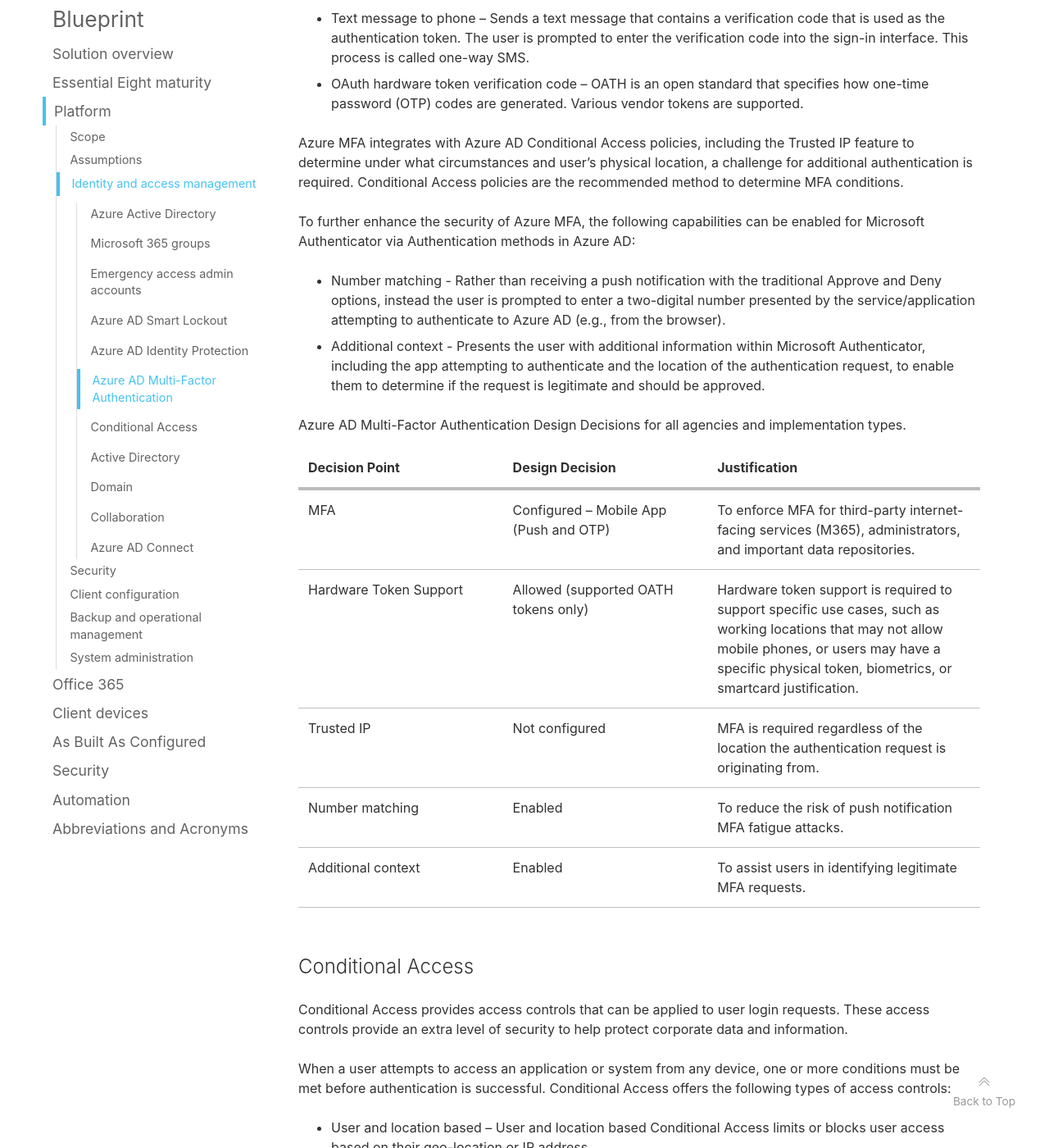
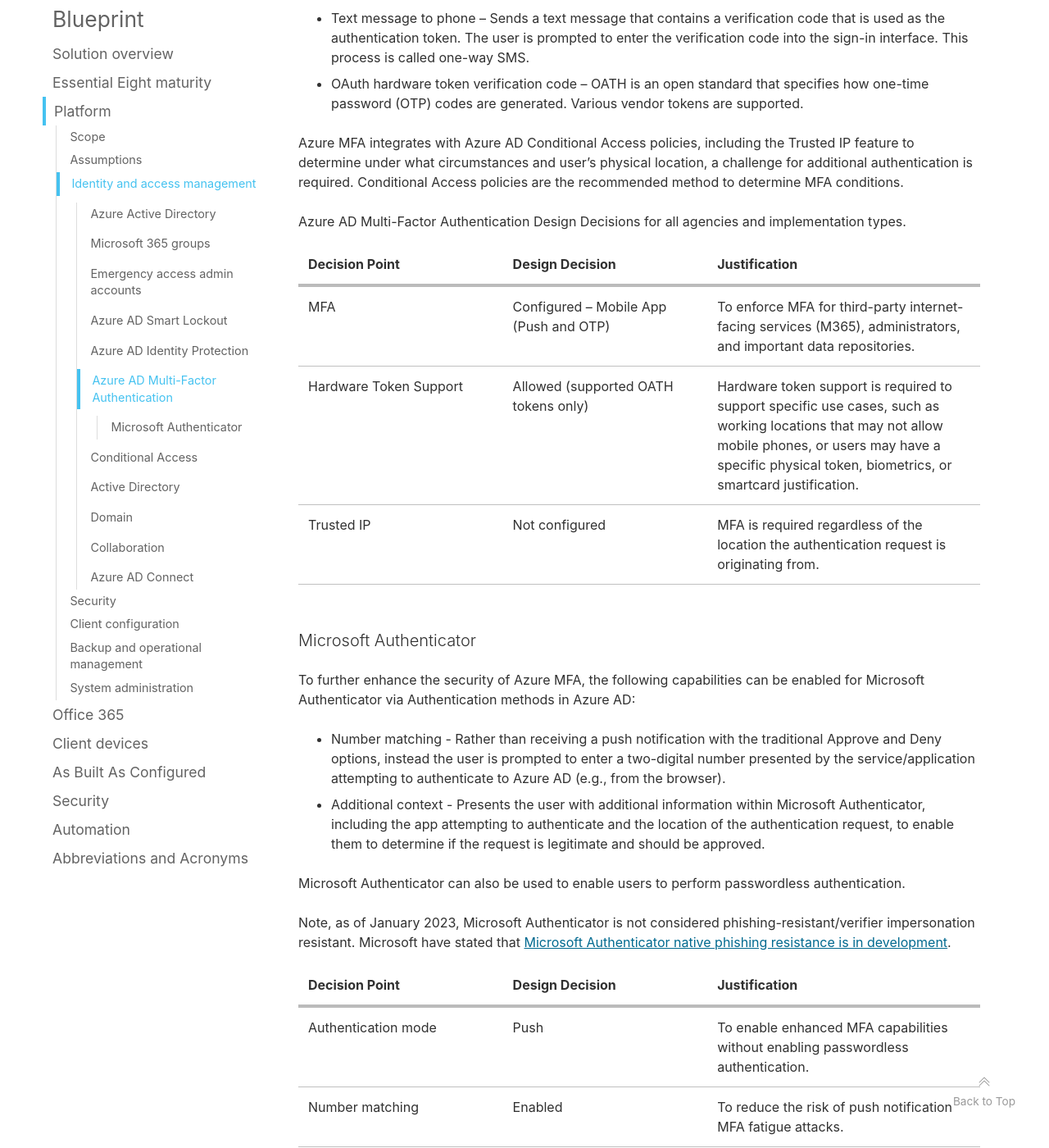
Before and after one commit to ASD-Blueprint/desktop.gov.au, a Jekyll site: the page built from blueprint/platform.md, in a window 1280 px wide and 1400 px high, scrolled down 15859 px. Shown: the whole window at 82% size. Built offline with Jekyll 4.4.1, drawn with Linux system fonts in a browser that asks for light colours; comment, search, counter and statistics services are not loaded; some of the changed text lies outside the part shown.

Commit message:
Microsoft Authenticator update
Split Microsoft Authenticator out as a subheading in the Platform design under  Azure AD MFA. Provider clarification around passwordless authentication and phishing resistance.

```diff
--- a/blueprint/platform.md
+++ b/blueprint/platform.md
@@ -270,6 +265,21 @@
 MFA | Configured – Mobile App (Push and OTP) | To enforce MFA for third-party internet-facing services (M365), administrators, and important data repositories.
 Hardware Token Support | Allowed (supported OATH tokens only) | Hardware token support is required to support specific use cases, such as working locations that may not allow mobile phones, or users may have a specific physical token, biometrics, or smartcard justification.
 Trusted IP | Not configured | MFA is required regardless of the location the authentication request is originating from.
+
+#### Microsoft Authenticator
+
+To further enhance the security of Azure MFA, the following capabilities can be enabled for Microsoft Authenticator via Authentication methods in Azure AD:
+
+* Number matching - Rather than receiving a push notification with the traditional Approve and Deny options, instead the user is prompted to enter a two-digital number presented by the service/application attempting to authenticate to Azure AD (e.g., from the browser).
+* Additional context - Presents the user with additional information within Microsoft Authenticator, including the app attempting to authenticate and the location of the authentication request, to enable them to determine if the request is legitimate and should be approved.
+
+Microsoft Authenticator can also be used to enable users to perform passwordless authentication.
+
+Note, as of January 2023, Microsoft Authenticator is not considered phishing-resistant/verifier impersonation resistant. Microsoft have stated that [Microsoft Authenticator native phishing resistance is in development](https://learn.microsoft.com/en-au/azure/active-directory/standards/memo-22-09-multi-factor-authentication).
+
+Decision Point | Design Decision | Justification
+--- | --- | ---
+Authentication mode | Push | To enable enhanced MFA capabilities without enabling passwordless authentication.
 Number matching | Enabled | To reduce the risk of push notification MFA fatigue attacks.
 Additional context | Enabled | To assist users in identifying legitimate MFA requests.
 
```
Also changed, not shown: other parts of blueprint/platform.md (+0 -5 lines), blueprint/abac/platform.md (+1 -1 lines).
